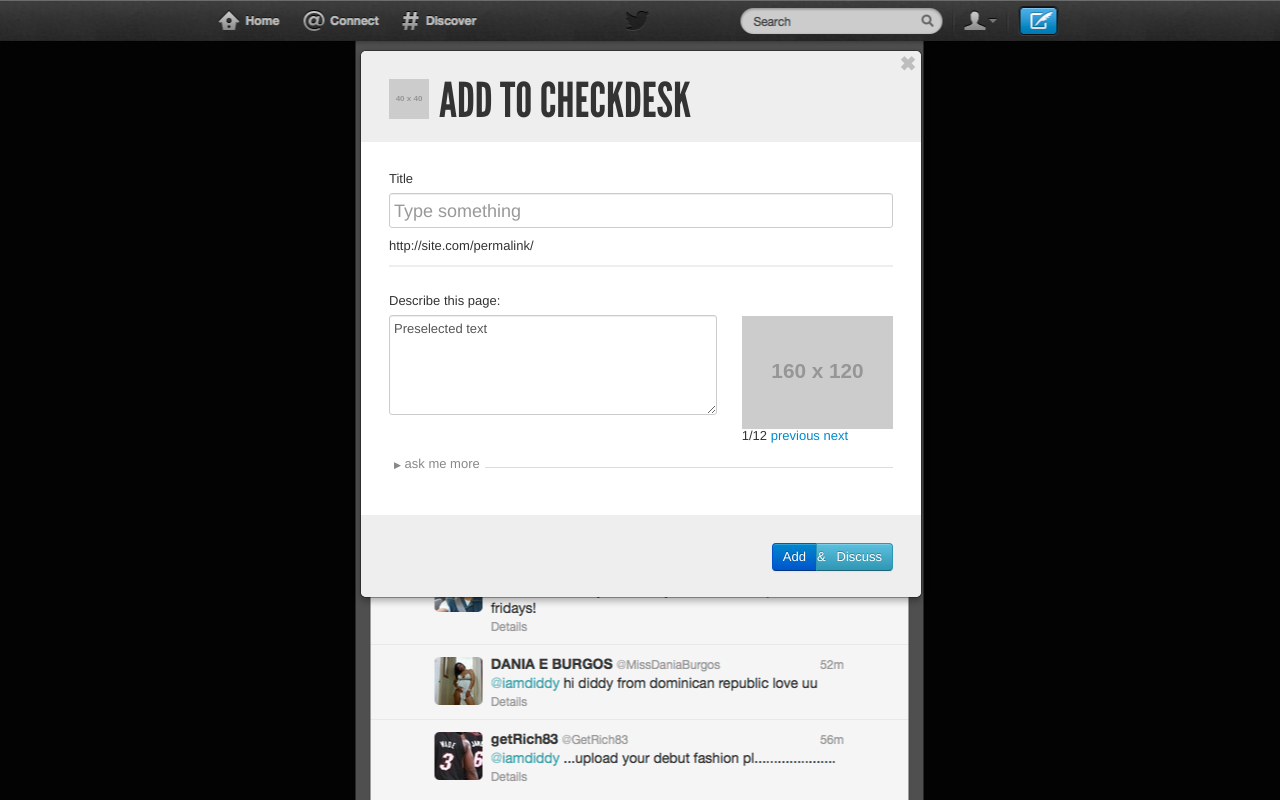
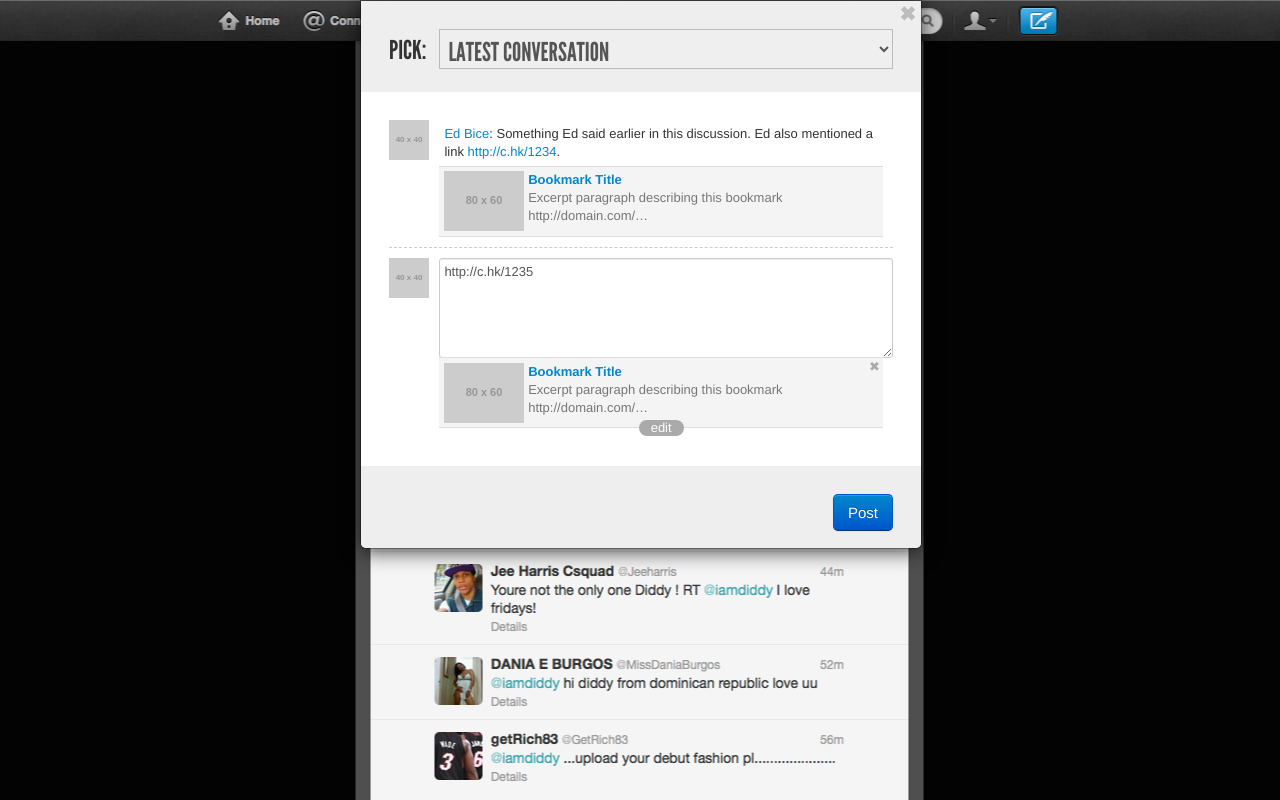
Before and after one commit to mushon/meedan-annotations, a PHP site: page / in a window 1280 px wide. Run offline with PHP 8.4, Linux system fonts and the light colour scheme; grey boxes labelled with a size stand in for pictures from a placeholder-image service; some libraries are stand-ins or nearby versions.

Commit message:
pushing the new discussion focused interface proposal

```diff
--- a/prototype/index.html
+++ b/prototype/index.html
@@ -6,77 +6,63 @@
 
 	<body>
 		<div id="modal" class="modal">
-  <button type="button" class="close" data-dismiss="modal">&#10006;</button>
+			<button type="button" class="close" data-dismiss="modal">
+				&#10006;
+			</button>
 			<div id="add" class="active">
 
+				<form>
 					<header>
-      <a href="#" title="go to User Name's page on Checkdesk"><img src="http://placehold.it/40x40" alt="user-name"></a>
-      <h1>Add to Checkdesk</h1>
+						<h1>Pick:</h1>
+						<select id="choose-discussion">
+							<option value="conv-013">Latest Conversation</option>
+							<option value="conv-new">New conversation</option>
+							<option value="conv-012">Conversation Title</option>
+							&hellip;
+							<option value="conv-001">Conversation Title</option>
+						</select>
 					</header>
 
-    <form>
-      <div class="main">
-        <div class="form-title">
-          <label>Title</label>
-          <input type="text" placeholder="Type something">
-          <span class="url">http://site.com/permalink/</span>
+					<div id="conv-013" class="main conversation">
+						<ul>
+							<li>
+								<a class="profile-img" href="#" target="_blank" title="go to User Name's page on Checkdesk"><img src="http://placehold.it/40x40" alt="user-name"></a>
+								<p>
+									<a class="author-name" href="#" target="_blank" title="go to User Name's page on Checkdesk">Ed Bice</a>: Something Ed said earlier in this discussion. Ed also mentioned a link <a href="#" target="_blank" title="bookmark title">http://c.hk/1234</a>.
+								</p>
+								<div>
+									<a href="#" class="url-display" target="_blank" title="bookmark title">
+										<img class="url-image" src="http://placehold.it/80x60" alt="extracted image">
+										<strong class="url-title">Bookmark Title</strong>
+										<span class="url-excerpt">Excerpt paragraph describing this bookmark</span>
+										<span class="url-address">http://domain.com/&hellip;</span>
+									</a>
 								</div>
-        <div class="excerpt">
-          <label for="description" class="control-label">Describe this page:</label>
-          <textarea rows="5" id="description" class="input-xlarge">Preselected text</textarea>
+							</li>
+							<li class="comment-new">
+								<a class="profile-img" href="#" target="_blank" title="go to User Name's page on Checkdesk"><img src="http://placehold.it/40x40" alt="user-name"></a>
+								<textarea rows="5" id="description" class="input-xlarge">http://c.hk/1235 </textarea>
+								<div>
+									<a href="#" class="url-display" target="_blank" title="bookmark title">
+										<img class="url-image" src="http://placehold.it/80x60" alt="extracted image">
+										<strong class="url-title">Bookmark Title</strong>
+										<span class="url-excerpt">Excerpt paragraph describing this bookmark</span>
+										<span class="url-address">http://domain.com/&hellip;</span>
+									</a>
+									<a class="url-remove">&#10006; <span>remove</span></a>
+									<a class="url-edit"><span>edit</span></a>
 								</div>
-        <div class="img-excerpt carousel slide">
-            <ul class="carousel-inner">
-              <li class="active item"><img src="http://placehold.it/160x120" alt="extracted image"></li>
-              <li class="item"><img src="http://placehold.it/160x120" alt="extracted image"></li>
-              <li class="item"><img src="http://placehold.it/160x120" alt="extracted image"></li>
-              <li class="item"><img src="http://placehold.it/160x120" alt="extracted image"></li>
+							</li>
 						</ul>
-            <span>1/12</span>
-            <a href="#" class="prev">previous</a>
-            <a href="#" class="next">next</a>
 					</div>
 
-          <div class="custom-data clearfix">
-
-          <div class="extra-data">
-            <label class="" data-toggle="collapse" data-target="#more">
-              <span>&#9654;</span> ask me more
-            </label>
-
-            <div id="more" class="collapse collapse">
-
-              <label class="checkbox" id="source">
-                <input type="checkbox"> Source </input>
-              </label>
-              <label class="checkbox" id="verified">
-                <input type="checkbox"> Verified </input>
-              </label>
-
-              <div class="tags">
-                <input placeholder="tags, comma seperated" type="text" data-source="[&quot;existing tag&quot;, &quot;existing tag&quot;, &quot;existing tag&quot;, &quot;existing tag&quot;, &quot;existing tag&quot;]" data-items="4" data-provide="typeahead">
-              </div>
-
-              <label class="checkbox" id="gentirified">
-                <input type="checkbox"> Gentrified</input>
-              </label>
-              <label class="checkbox" id="terrified">
-                <input type="checkbox"> Terrified</input>
-              </label>
-            </div>
-          </div><!-- /.extra-data -->
-
-        </div><!-- /.custom-data -->
-      </div><!-- /.main -->
-
 					<div class="submit">
-          <div class="btn-group multilevel">
-            <button id="btn-add" type="submit" class="btn btn-primary add out">Add</button>
-            <button id="btn-discuss" type="submit" class="btn btn-info discuss">&amp;&nbsp;&nbsp;&nbsp;Discuss</button>
+						<button id="btn-add" type="submit" class="btn btn-primary btn-large add out">
+							Post
+						</button>
 					</div>
 			</div>
 			</form>
-  </div><!-- /#add -->
 
 		<div id="discuss" class="hide">
 
@@ -88,15 +74,27 @@
 			<form>
 				<div class="main">
 					<ul class="nav nav-pills">
-	        <li class="active"><a href="#on-Checkdesk" data-toggle="tab">On Checkdesk</a></li>
-	        <li><a href="#on-fb" data-toggle="tab">On Facebook</a></li>
-	        <li><a href="#on-twitter" data-toggle="tab">On Twitter</a></li>
+						<li class="active">
+							<a href="#on-Checkdesk" data-toggle="tab">On Checkdesk</a>
+						</li>
+						<li>
+							<a href="#on-fb" data-toggle="tab">On Facebook</a>
+						</li>
+						<li>
+							<a href="#on-twitter" data-toggle="tab">On Twitter</a>
+						</li>
 						<li class="dropdown">
 							<a href="#" class="dropdown-toggle" data-toggle="dropdown">Other <b class="caret"></b></a>
 							<ul class="dropdown-menu">
-	            <li class=""><a href="#on-pinterest">On Pinterest</a></li>
-	            <li class=""><a href="#on-delicious">On Delicious</a></li>
-	            <li class=""><a href="#by-email">By email</a></li>
+								<li class="">
+									<a href="#on-pinterest">On Pinterest</a>
+								</li>
+								<li class="">
+									<a href="#on-delicious">On Delicious</a>
+								</li>
+								<li class="">
+									<a href="#by-email">By email</a>
+								</li>
 							</ul>
 						</li>
 					</ul>
@@ -108,7 +106,7 @@
 								<option value="conv-new">Add new conversation</option>
 								<option value="conv-013">Conversation Title</option>
 								<option value="conv-012">Conversation Title</option>
-	            …
+								&hellip;
 								<option value="conv-001">Conversation Title</option>
 							</select>
 
@@ -122,27 +120,42 @@
 								<span class="verified">verified</span>
 								<div>
 									<h3>Bookmark title</h3>
-	              <p>Bookmark excerpt</p>
+									<p>
+										Bookmark excerpt
+									</p>
 								</div>
 							</div>
 						</div><!-- /#on-Checkdesk -->
 
-	        <div class="tab-pane" id="on-fb">...</div>
+						<div class="tab-pane" id="on-fb">
+							...
+						</div>
 
-	        <div class="tab-pane" id="on-twitter">...</div>
+						<div class="tab-pane" id="on-twitter">
+							...
+						</div>
 
-	        <div class="tab-pane" id="on-pinterest">...</div>
+						<div class="tab-pane" id="on-pinterest">
+							...
+						</div>
 
-	        <div class="tab-pane" id="on-delicious">...</div>
+						<div class="tab-pane" id="on-delicious">
+							...
+						</div>
 
-	        <div class="tab-pane" id="by-email">...</div>
+						<div class="tab-pane" id="by-email">
+							...
+						</div>
 
 					</div><!-- /.tab-content -->
 				</div><!-- .main -->
 
 				<div class="submit">
-        <code class="shorturl">http://cd.sk/1234</code>
-        <button type="submit" class="btn btn-primary share out">Share</button>
+					<code class="shorturl">
+						http://cd.sk/1234</code>
+					<button type="submit" class="btn btn-primary share out">
+						Share
+					</button>
 				</div>
 			</form>
 		</div><!-- /#discuss -->
--- a/prototype/sass/styles.scss
+++ b/prototype/sass/styles.scss
@@ -22,6 +22,9 @@ body {
   .modal{
     position: absolute;
     top: -100%;
+    margin-top:0;
+    @include border-radius(0 0 6px 6px);
+    @include box-shadow(0 3px 20px rgba(0,0,0,0.7));
     //animation:
     -webkit-transition-duration: 1s;
     -moz-transition-duration: 1s;
@@ -29,13 +32,11 @@ body {
     transition-duration: 1s;
 
     &.onstage{
-      margin-top: -350px;
-      top: 50%;
+      top: 0;
     }
 
     &.slideout{
-      top: 100%;
-      margin-top: 0;
+      top: -100%;
     }
 
   }
@@ -50,110 +51,138 @@ body {
     height: 35px;
     h1{
       @include league-gothic;
-      font-size: 3.7em;
+      font-size: 2em;
       float: left;
-      line-height: 0.9em;
+      line-height: 1.7em;
+      width: 10%;
     }
-    a{
+    select{
+      @include league-gothic;
+      font-size: 2em;
       float: left;
-      margin-right: 10px;
+      height: 40px;
+      width: 90%;
     }
   }
-  form {
-    margin-bottom: 0;
-    label{
-      // @include league-gothic;
-      // font-size: 1.5em;
+
+  form{
+    margin-bottom:0;
   }
-    .main {
+
+  .conversation {
     width: 90%;
     margin: 5%;
     >div{
       margin-bottom: 5%;
     }
-      .form-title {
-        input{
-          width: 100%;
-          line-height: 20px;
-          font-size: 18px;
-          min-height: 35px;
+
+    >ul{
+      margin: 0;
+     list-style: none;
+     li{
+        .profile-img{
+          float: left;
+          width: 8%; height: auto;
+          margin-right: 2%;
         }
-        padding-bottom: 10px;
-        border-bottom: 2px solid #eee;
+        > p {
+          float: left;
+          width: 88%;
+          padding: 1%;
+          margin-bottom: 0;
         }
-      .excerpt {
-        float: left;
-        margin-right: 5%;
-        width: 65%;
-        > textarea{
-          width: 100%;
+        > div {
+          clear: both;
+          width: 88%;
+          margin: 2% 0 0 10%;
+          background: #f4f4f4;
+          border-top: 1px solid #ddd;
+          border-bottom: 1px solid #ddd;
+          position: relative;
+
+          > a.url-display{
+            display:block;
+            padding: 1%;
+            min-height: 60px;
+
+            &:hover{
+              text-decoration: none;
+              background: #edfff1;
             }
           }
-      .carousel{
+
+          img{
             float: left;
-        margin-top: 1.8em;
-        width: 30%;
-        ul{
-          margin: 0;
+            margin-right: 1%;
           }
-        .prev,
-        .next{
-          position: relative;
-          top: auto;
-          width: auto;
-          display: inline;
-          left: 0;
+
+          strong, span{
+            display: block;
+          }
+          span{
+            color: #777;
+          }
+          .url-remove{
+            //width: 4px;
+            //height: 5px;
+            display: block;
+            position: absolute;
+            color: #aaa;
+            top: 0px;
+            right: 0px;
+            padding: 0 3px;
+            // top: -7px; right:-7px;
+            // background: #aaa;
+            // color: #fff;
+            // padding: 6px 4px;
+            // line-height: 0.2em;
+            // height: 4px;
+            // @include border-radius(14px);
+
+            &:hover{
+              text-decoration: none;
+              //background: red;
+              color: red;
+              cursor: pointer;
+            }
+
+            span{
+              display: none;
             }
           }
-      .tags{
+          .url-edit{
+            width: 100%;
+            display: block;
+            position: absolute;
+            text-align: center;
+            bottom: -10px;
             clear: both;
-
-        input{
-          width: 100%;
-          height: 28px;
+            span{
+              background: #aaa;
+              color: #fff;
+              padding: 0px 12px 1px;
+              display: inline;
+              @include border-radius(10px);
             }
+            &:hover{
+              text-decoration: none;
+              span{
+                background: #777;
               }
-      .custom-data{
-        .checkbox{
-          float: left;
-          width: 30%;
-          margin-right: 5%;
-        }
-        .extra-data{
-          //width: 100%;
-          clear: both;
-          border-top: 1px solid #ddd;
-          margin-top: 3em;
-          > label{
-            margin: -1em 0 1em;
-            background: #fff;
-            color: #888;
-            display: inline-block;
-            padding: 0 5px;
-            span {
-              font-size: 0.7em;
-            }
-            &:hover {
               cursor: pointer;
             }
           }
         }
+        textarea{
+          width: 90%;
+          margin-bottom: -11px;
         }
-      #choose-discussion{
-        width: 100%
+        padding-bottom: 2%;
+        margin-bottom: 2%;
+        border-bottom: 1px #ccc dashed;
+        &:last-child{
+          border: 0;
         }
-
-      .comment{
-        textarea{
-          width: 100%;
-        }
-      }
-      .url-excerpt{
-        img{
-          float: left;
-          margin-right: 10px;
-          width: 80px;
-          height: auto;
       }
     }
   }
@@ -161,6 +190,9 @@ body {
     background: #eee;
     height: 26px;
     padding: 5%;
+    .btn{
+      float: right;
+    }
     .multilevel {
       float: right;
       &:hover .btn:first-child {
@@ -181,6 +213,4 @@ body {
       float: right;
     }
   }
-
 }
-}
--- a/prototype/stylesheets/styles.css
+++ b/prototype/stylesheets/styles.css
@@ -3464,16 +3464,21 @@ body {
   body .modal {
     position: absolute;
     top: -100%;
+    margin-top: 0;
+    -webkit-border-radius: 0 0 6px 6px;
+    -moz-border-radius: 0 0 6px 6px;
+    border-radius: 0 0 6px 6px;
+    -webkit-box-shadow: 0 3px 20px rgba(0, 0, 0, 0.7);
+    -moz-box-shadow: 0 3px 20px rgba(0, 0, 0, 0.7);
+    box-shadow: 0 3px 20px rgba(0, 0, 0, 0.7);
     -webkit-transition-duration: 1s;
     -moz-transition-duration: 1s;
     -o-transition-duration: 1s;
     transition-duration: 1s; }
     body .modal.onstage {
-      margin-top: -350px;
-      top: 50%; }
+      top: 0; }
     body .modal.slideout {
-      top: 100%;
-      margin-top: 0; }
+      top: -100%; }
   body button.close {
     padding: 4px 5px; }
   body header {
@@ -3484,90 +3489,116 @@ body {
       font-family: "league gothic", sans;
       text-transform: uppercase;
       font-weight: normal;
-      font-size: 3.7em;
+      font-size: 2em;
       float: left;
-      line-height: 0.9em; }
-    body header a {
+      line-height: 1.7em;
+      width: 10%; }
+    body header select {
+      font-family: "league gothic", sans;
+      text-transform: uppercase;
+      font-weight: normal;
+      font-size: 2em;
       float: left;
-      margin-right: 10px; }
+      height: 40px;
+      width: 90%; }
   body form {
     margin-bottom: 0; }
-    body form .main {
+  body .conversation {
     width: 90%;
     margin: 5%; }
-      body form .main > div {
+    body .conversation > div {
       margin-bottom: 5%; }
-      body form .main .form-title {
-        padding-bottom: 10px;
-        border-bottom: 2px solid #eee; }
-        body form .main .form-title input {
+    body .conversation > ul {
+      margin: 0;
+      list-style: none; }
+      body .conversation > ul li {
+        padding-bottom: 2%;
+        margin-bottom: 2%;
+        border-bottom: 1px #ccc dashed; }
+        body .conversation > ul li .profile-img {
+          float: left;
+          width: 8%;
+          height: auto;
+          margin-right: 2%; }
+        body .conversation > ul li > p {
+          float: left;
+          width: 88%;
+          padding: 1%;
+          margin-bottom: 0; }
+        body .conversation > ul li > div {
+          clear: both;
+          width: 88%;
+          margin: 2% 0 0 10%;
+          background: #f4f4f4;
+          border-top: 1px solid #ddd;
+          border-bottom: 1px solid #ddd;
+          position: relative; }
+          body .conversation > ul li > div > a.url-display {
+            display: block;
+            padding: 1%;
+            min-height: 60px; }
+            body .conversation > ul li > div > a.url-display:hover {
+              text-decoration: none;
+              background: #edfff1; }
+          body .conversation > ul li > div img {
+            float: left;
+            margin-right: 1%; }
+          body .conversation > ul li > div strong, body .conversation > ul li > div span {
+            display: block; }
+          body .conversation > ul li > div span {
+            color: #777; }
+          body .conversation > ul li > div .url-remove {
+            display: block;
+            position: absolute;
+            color: #aaa;
+            top: 0px;
+            right: 0px;
+            padding: 0 3px; }
+            body .conversation > ul li > div .url-remove:hover {
+              text-decoration: none;
+              color: red;
+              cursor: pointer; }
+            body .conversation > ul li > div .url-remove span {
+              display: none; }
+          body .conversation > ul li > div .url-edit {
             width: 100%;
-          line-height: 20px;
-          font-size: 18px;
-          min-height: 35px; }
-      body form .main .excerpt {
-        float: left;
-        margin-right: 5%;
-        width: 65%; }
-        body form .main .excerpt > textarea {
-          width: 100%; }
-      body form .main .carousel {
-        float: left;
-        margin-top: 1.8em;
-        width: 30%; }
-        body form .main .carousel ul {
-          margin: 0; }
-        body form .main .carousel .prev,
-        body form .main .carousel .next {
-          position: relative;
-          top: auto;
-          width: auto;
+            display: block;
+            position: absolute;
+            text-align: center;
+            bottom: -10px;
+            clear: both; }
+            body .conversation > ul li > div .url-edit span {
+              background: #aaa;
+              color: #fff;
+              padding: 0px 12px 1px;
               display: inline;
-          left: 0; }
-      body form .main .tags {
-        clear: both; }
-        body form .main .tags input {
-          width: 100%;
-          height: 28px; }
-      body form .main .custom-data .checkbox {
-        float: left;
-        width: 30%;
-        margin-right: 5%; }
-      body form .main .custom-data .extra-data {
-        clear: both;
-        border-top: 1px solid #ddd;
-        margin-top: 3em; }
-        body form .main .custom-data .extra-data > label {
-          margin: -1em 0 1em;
-          background: #fff;
-          color: #888;
-          display: inline-block;
-          padding: 0 5px; }
-          body form .main .custom-data .extra-data > label span {
-            font-size: 0.7em; }
-          body form .main .custom-data .extra-data > label:hover {
+              -webkit-border-radius: 10px;
+              -moz-border-radius: 10px;
+              border-radius: 10px; }
+            body .conversation > ul li > div .url-edit:hover {
+              text-decoration: none;
               cursor: pointer; }
-      body form .main #choose-discussion {
-        width: 100%; }
-      body form .main .comment textarea {
-        width: 100%; }
-      body form .main .url-excerpt img {
-        float: left;
-        margin-right: 10px;
-        width: 80px;
-        height: auto; }
-    body form .submit {
+              body .conversation > ul li > div .url-edit:hover span {
+                background: #777; }
+        body .conversation > ul li textarea {
+          width: 90%;
+          margin-bottom: -11px; }
+        body .conversation > ul li:last-child {
+          border: 0; }
+  body .submit {
     background: #eee;
     height: 26px;
     padding: 5%; }
-      body form .submit .multilevel {
+    body .submit .btn {
       float: right; }
-        body form .submit .multilevel:hover .btn:first-child {
+    body .submit .multilevel {
+      float: right; }
+      body .submit .multilevel:hover .btn:first-child {
         background-color: #0055cc;
         background-position: 0 -15px; }
-        body form .submit .multilevel > .btn:last-child {
+      body .submit .multilevel > .btn:last-child {
         padding-left: 0px; }
-          body form .submit .multilevel > .btn:last-child:hover {
+        body .submit .multilevel > .btn:last-child:hover {
           background-color: #0073cc;
           background-image: -moz-linear-gradient(top, #0088cc, #0055cc);
           background-image: -ms-linear-gradient(top, #0088cc, #0055cc);
@@ -3583,10 +3614,10 @@ body {
           filter: progid:DXImageTransform.Microsoft.gradient(enabled = false);
           border-left: 0;
           padding-left: 1px; }
-            body form .submit .multilevel > .btn:last-child:hover:hover, body form .submit .multilevel > .btn:last-child:hover:active, body form .submit .multilevel > .btn:last-child:hover.active, body form .submit .multilevel > .btn:last-child:hover.disabled, body form .submit .multilevel > .btn:last-child:hover[disabled] {
+          body .submit .multilevel > .btn:last-child:hover:hover, body .submit .multilevel > .btn:last-child:hover:active, body .submit .multilevel > .btn:last-child:hover.active, body .submit .multilevel > .btn:last-child:hover.disabled, body .submit .multilevel > .btn:last-child:hover[disabled] {
             background-color: #0055cc;
             *background-color: #004ab3; }
-            body form .submit .multilevel > .btn:last-child:hover:active, body form .submit .multilevel > .btn:last-child:hover.active {
+          body .submit .multilevel > .btn:last-child:hover:active, body .submit .multilevel > .btn:last-child:hover.active {
             background-color: #004099 \9; }
-      body form .submit .share {
+    body .submit .share {
       float: right; }
```
Lines whose indentation alone changed are shown as unchanged.
